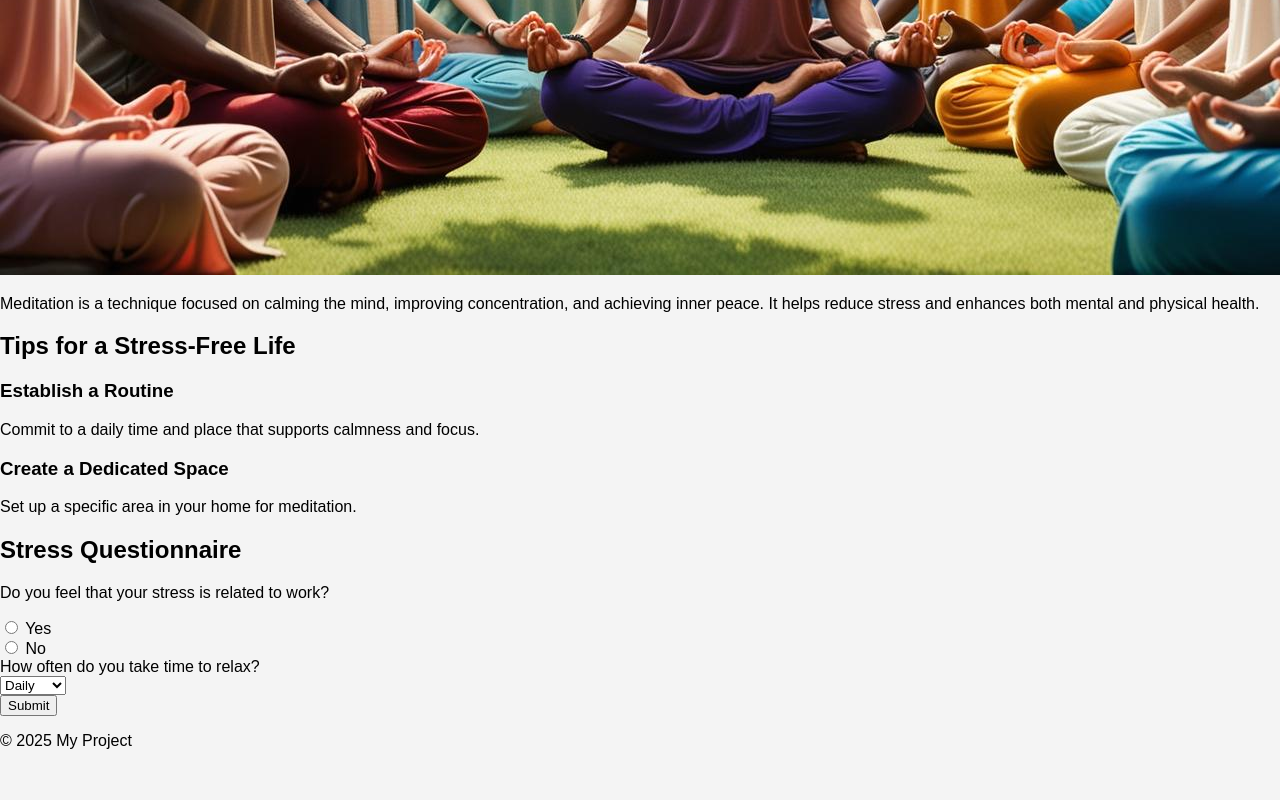
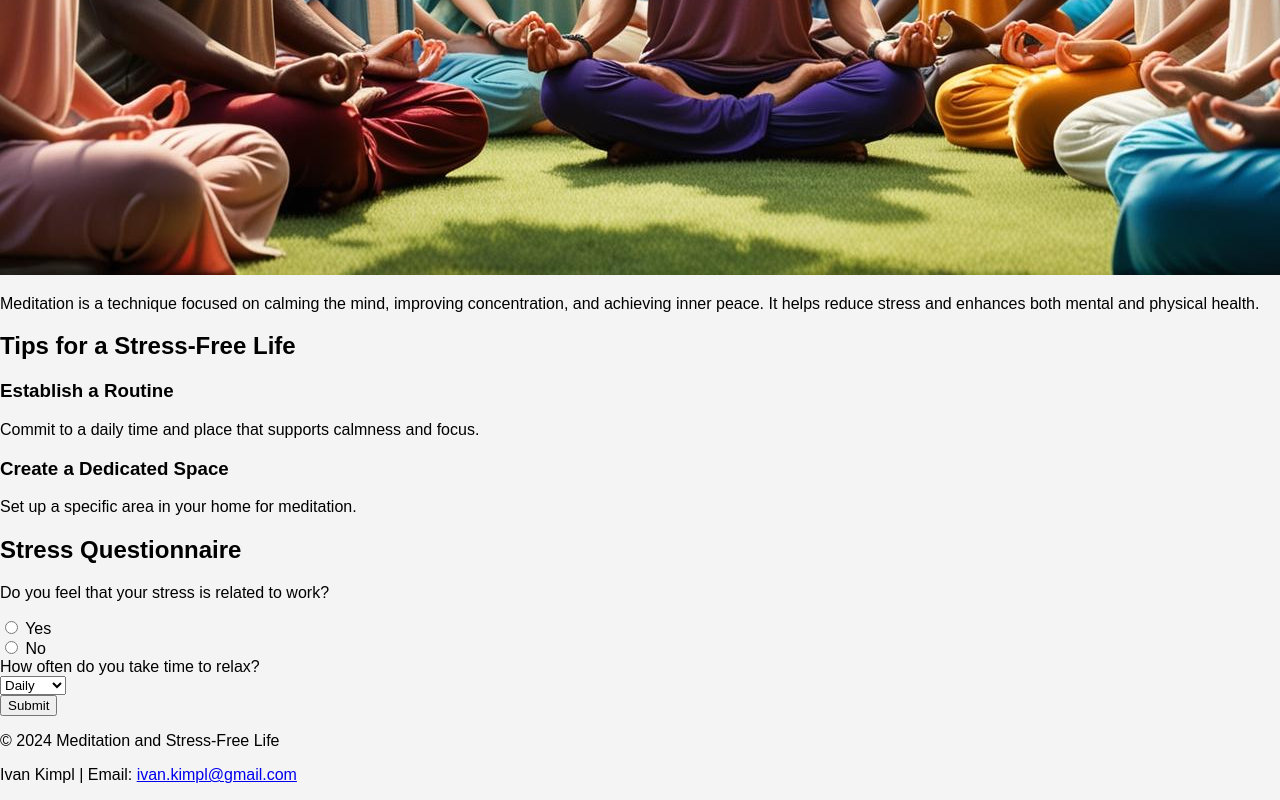
Before and after one commit to bobes81/Meditation-for-life-stress-free, a plain HTML site: page index.html in a window 1280 px wide. Shown: the part 1765-2565 px from the top of the page. Before the commit the page ends 2531 px from the top, so only its background shows below. Drawn offline with Linux system fonts and the light colour scheme.

Commit message:
Add footer section to index.html

```diff
--- a/index.html
+++ b/index.html
@@ -71,7 +71,8 @@
     </section>
 
     <footer>
-        <p>&copy; 2025 My Project</p>
+        <p>&copy; 2024 Meditation and Stress-Free Life</p>
+        <p>Ivan Kimpl | Email: <a href="mailto:ivan.kimpl@gmail.com">ivan.kimpl@gmail.com</a></p>
     </footer>
 </body>
 </html>
```
